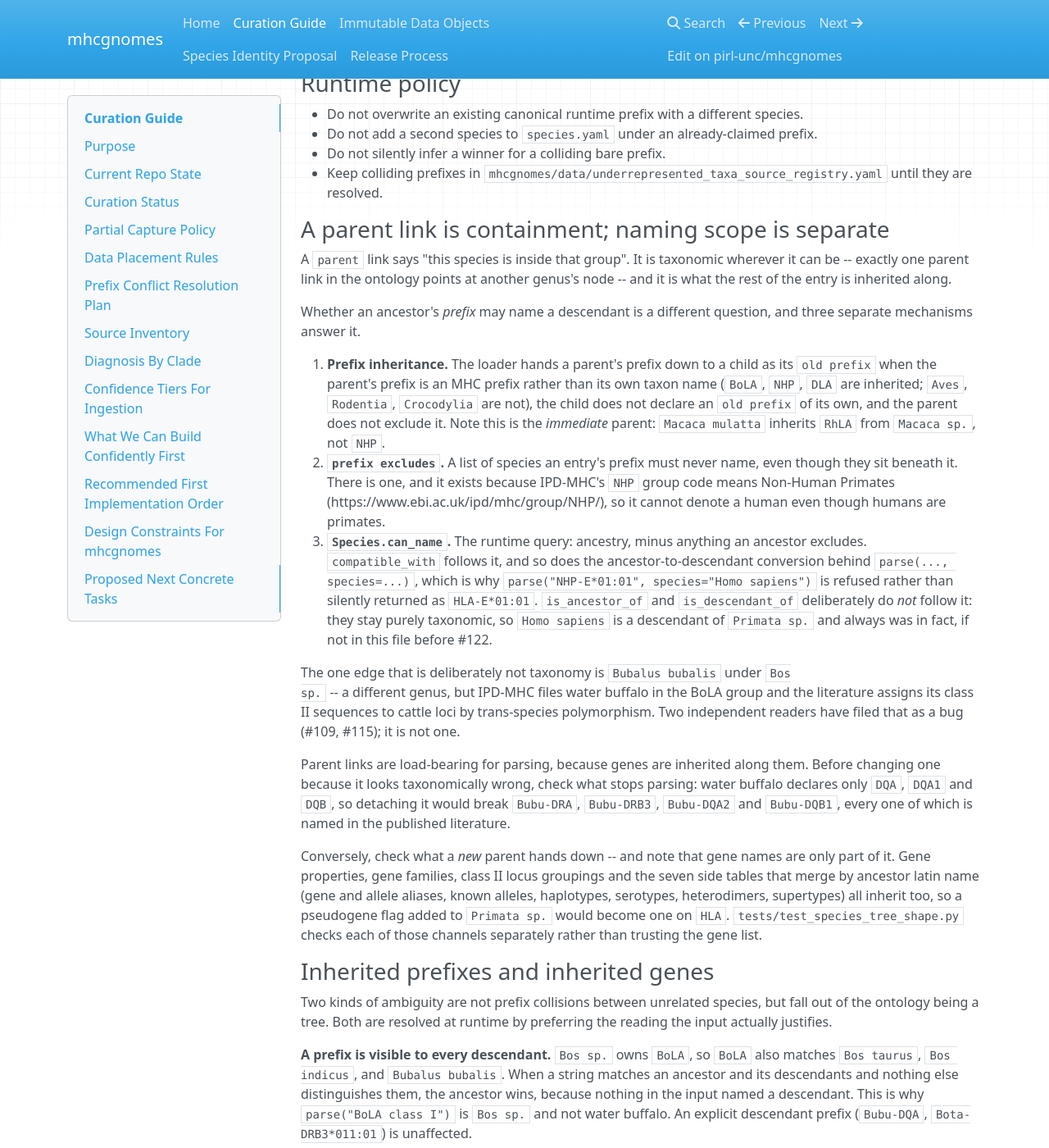
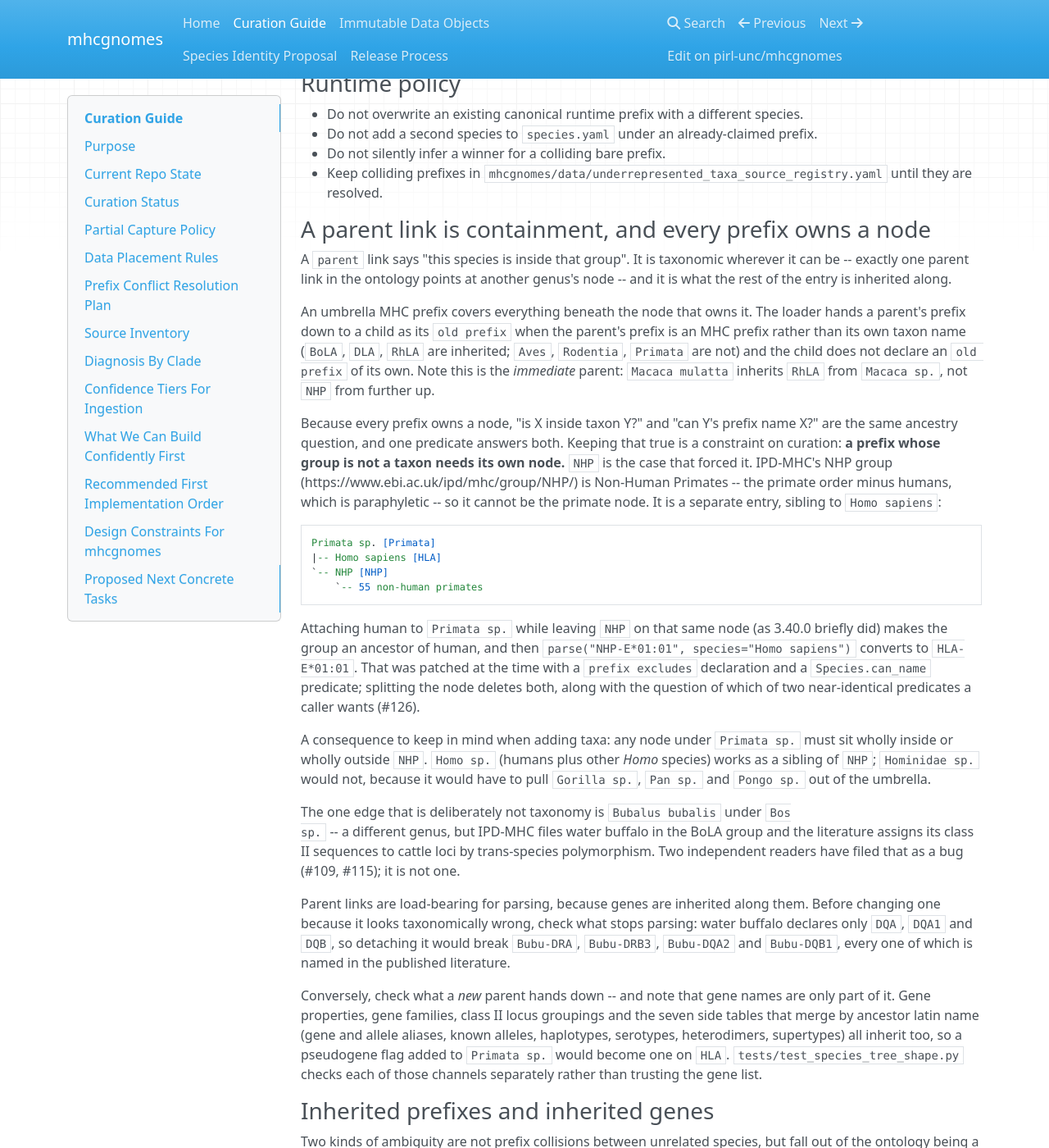
Before and after one commit to pirl-unc/mhcgnomes, an MkDocs documentation site: the page built from docs/curation.md, in a window 1280 px wide and 1400 px high, scrolled down 4142 px. Shown: the whole window at 82% size. Built offline with MkDocs 1.6.1, drawn with Linux system fonts in a browser that asks for light colours; nearby versions of some CDN libraries.

Commit message:
Give NHP its own node instead of a naming predicate (#127)
3.40.0 put Homo sapiens under Primata sp., and because that node owns the
NHP prefix it needed a "prefix excludes" declaration plus a
Species.can_name predicate to stop NHP-* naming a human. #126 pointed out
the cost: compatible_with was quietly switched from ancestry to naming,
so the ancestry question could no longer be asked, and callers now had to
choose between two near-identical predicates.

The root cause was one node standing for two sets. IPD-MHC's NHP group is
the primate order minus humans -- paraphyletic, not a taxon -- so it
cannot be the primate node. It gets its own entry:

    Primata sp. [Primata]
    |-- Homo sapiens [HLA]
    `-- NHP [NHP]
        `-- 55 non-human primates

Both questions are now plain ancestry:

    compatible_with("Homo sapiens", "Primata sp.")  ->  True   (was False)
    compatible_with("Homo sapiens", "NHP")          ->  False
    parse("NHP-E*01:01", species="Homo sapiens")    ->  None

so prefix excludes, prefix_excluded_species, Species.can_name and the
docs section explaining which predicate to use are all deleted.

Measured against a worktree of main: 0 of 11,558 corpus names change, and
across the 671 species present in both, exactly one compatibility pair
changes -- Homo sapiens vs Primata sp., now True, which is what #126
asked for. A simplification falls out too: NHP is its own taxon name, so
nothing inherits it, and find_matching_species_objects("NHP") returns 1
object rather than the 54 that the #103 tie-break had to collapse.

NHP is paraphyletic, so any taxon added under Primata sp. must sit wholly
inside or wholly outside it: a Homo sp. node works as a sibling, while a
Hominidae sp. node would have to pull Gorilla, Pan and Pongo out of the
umbrella. That constraint is recorded on the node itself.

Closes #126

Claude-Session: https://claude.ai/code/session_012s4siLj2Vm33eNMGjNSazH

````diff
--- a/docs/curation.md
+++ b/docs/curation.md
@@ -178,34 +178,46 @@ URL.
   `mhcgnomes/data/underrepresented_taxa_source_registry.yaml` until they are
   resolved.
 
-### A parent link is containment; naming scope is separate
+### A parent link is containment, and every prefix owns a node
 
 A `parent` link says "this species is inside that group". It is taxonomic
 wherever it can be -- exactly one parent link in the ontology points at another
 genus's node -- and it is what the rest of the entry is inherited along.
 
-Whether an ancestor's *prefix* may name a descendant is a different question,
-and three separate mechanisms answer it.
+An umbrella MHC prefix covers everything beneath the node that owns it. The
+loader hands a parent's prefix down to a child as its `old prefix` when the
+parent's prefix is an MHC prefix rather than its own taxon name (`BoLA`, `DLA`,
+`RhLA` are inherited; `Aves`, `Rodentia`, `Primata` are not) and the child does
+not declare an `old prefix` of its own. Note this is the *immediate* parent:
+`Macaca mulatta` inherits `RhLA` from `Macaca sp.`, not `NHP` from further up.
 
-1. **Prefix inheritance.** The loader hands a parent's prefix down to a child
-   as its `old prefix` when the parent's prefix is an MHC prefix rather than
-   its own taxon name (`BoLA`, `NHP`, `DLA` are inherited; `Aves`, `Rodentia`,
-   `Crocodylia` are not), the child does not declare an `old prefix` of its
-   own, and the parent does not exclude it. Note this is the *immediate*
-   parent: `Macaca mulatta` inherits `RhLA` from `Macaca sp.`, not `NHP`.
-2. **`prefix excludes`.** A list of species an entry's prefix must never name,
-   even though they sit beneath it. There is one, and it exists because
-   IPD-MHC's `NHP` group code means Non-Human Primates
-   (https://www.ebi.ac.uk/ipd/mhc/group/NHP/), so it cannot denote a human even
-   though humans are primates.
-3. **`Species.can_name`.** The runtime query: ancestry, minus anything an
-   ancestor excludes. `compatible_with` follows it, and so does the
-   ancestor-to-descendant conversion behind `parse(..., species=...)`, which is
-   why `parse("NHP-E*01:01", species="Homo sapiens")` is refused rather than
-   silently returned as `HLA-E*01:01`. `is_ancestor_of` and `is_descendant_of`
-   deliberately do *not* follow it: they stay purely taxonomic, so
-   `Homo sapiens` is a descendant of `Primata sp.` and always was in fact, if
-   not in this file before #122.
+Because every prefix owns a node, "is X inside taxon Y?" and "can Y's prefix
+name X?" are the same ancestry question, and one predicate answers both.
+Keeping that true is a constraint on curation: **a prefix whose group is not a
+taxon needs its own node.** `NHP` is the case that forced it. IPD-MHC's NHP
+group (https://www.ebi.ac.uk/ipd/mhc/group/NHP/) is Non-Human Primates -- the
+primate order minus humans, which is paraphyletic -- so it cannot be the
+primate node. It is a separate entry, sibling to `Homo sapiens`:
+
+```
+Primata sp. [Primata]
+|-- Homo sapiens [HLA]
+`-- NHP [NHP]
+    `-- 55 non-human primates
+```
+
+Attaching human to `Primata sp.` while leaving `NHP` on that same node (as
+3.40.0 briefly did) makes the group an ancestor of human, and then
+`parse("NHP-E*01:01", species="Homo sapiens")` converts to `HLA-E*01:01`. That
+was patched at the time with a `prefix excludes` declaration and a
+`Species.can_name` predicate; splitting the node deletes both, along with the
+question of which of two near-identical predicates a caller wants (#126).
+
+A consequence to keep in mind when adding taxa: any node under `Primata sp.`
+must sit wholly inside or wholly outside `NHP`. `Homo sp.` (humans plus other
+*Homo* species) works as a sibling of `NHP`; `Hominidae sp.` would not, because
+it would have to pull `Gorilla sp.`, `Pan sp.` and `Pongo sp.` out of the
+umbrella.
 
 The one edge that is deliberately not taxonomy is `Bubalus bubalis` under `Bos
 sp.` -- a different genus, but IPD-MHC files water buffalo in the BoLA group
--- a/mhcgnomes/version.py
+++ b/mhcgnomes/version.py
@@ -1,4 +1,4 @@
-__version__ = "3.40.0"
+__version__ = "3.41.0"
 
 
 def print_version():
````
Also changed, not shown: AGENTS.md (+9 -5 lines), README.md (+23 -23 lines), tasks/lessons.md (+22 -0 lines), tasks/todo.md (+52 -70 lines), 6 other files.
